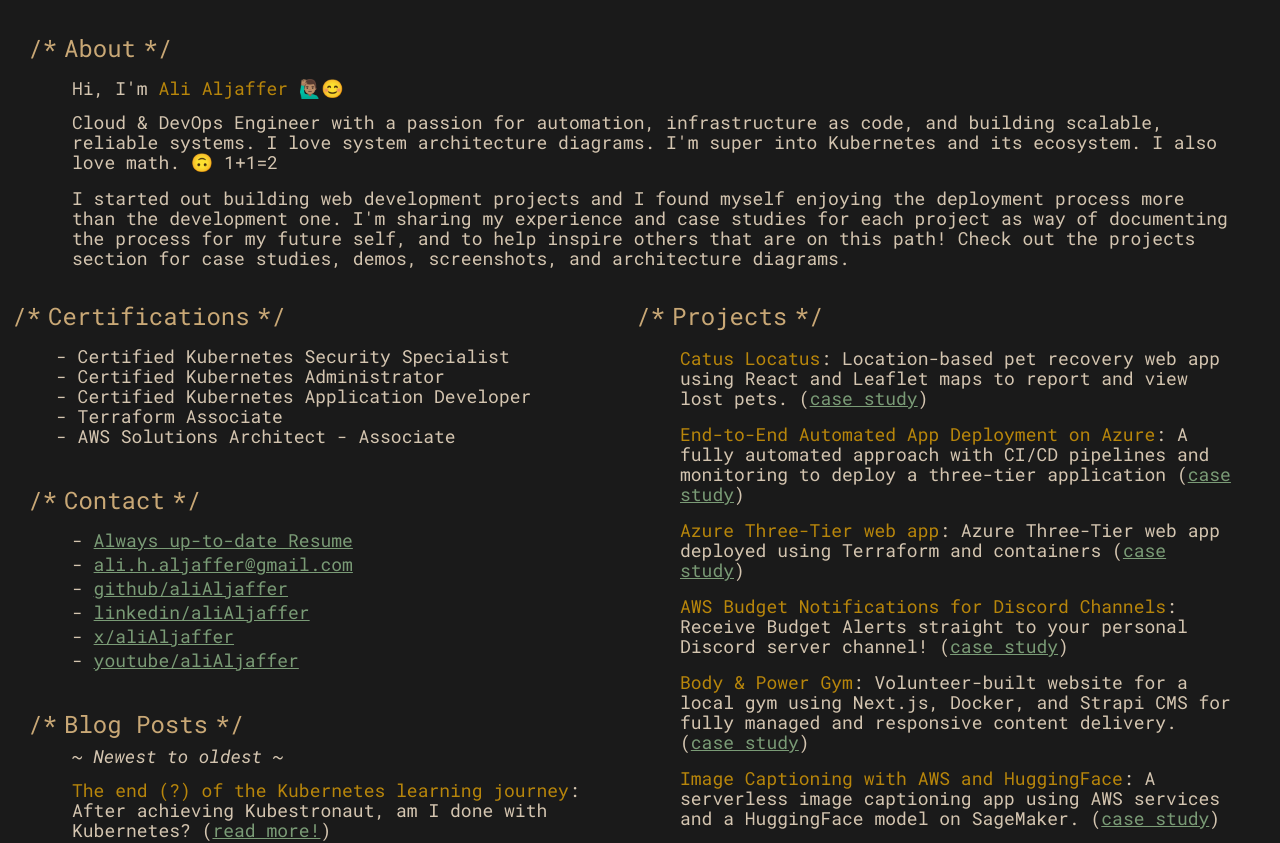
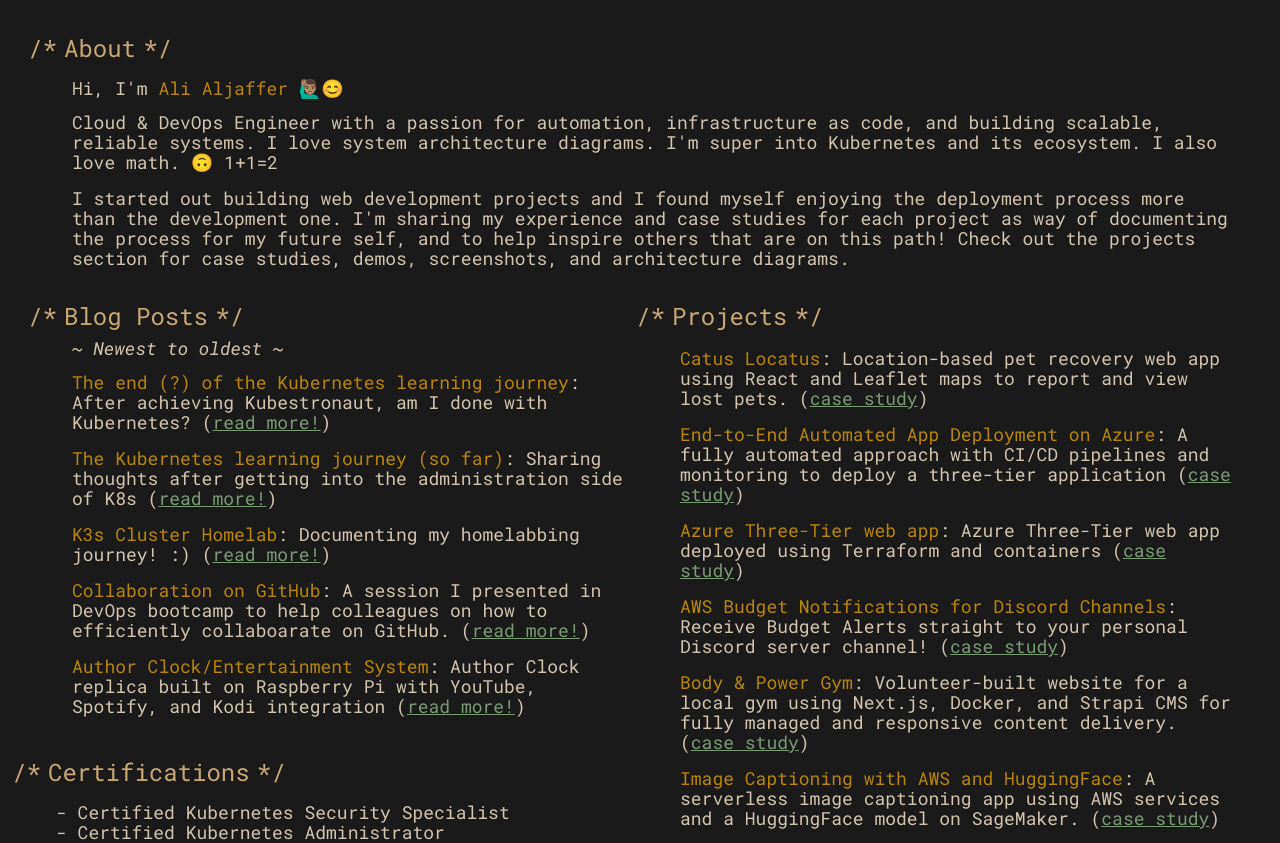
Before and after one commit to aliAljaffer/aliAljaffer.github.io, a Next.js app: page / in a window 1280 px wide. Shown: the top 843 px of the page. Built offline with nearby package versions, Linux system fonts and the light colour scheme.

Commit message:
Reordering of sections

```diff
--- a/src/app/page.tsx
+++ b/src/app/page.tsx
@@ -145,6 +145,10 @@
           </Section>
 
           <div className="flex flex-col gap-2 justify-start items-start w-full md:w-1/2">
+            <Section title="Blog Posts" className="lg:pl-4">
+              <em className="pl-6">~ Newest to oldest ~</em>
+              <ProjectList projects={blogPosts!} />
+            </Section>
             <Section title="Certifications">
               <CertsList certs={certsData} />
             </Section>
@@ -153,10 +157,6 @@
               <ContactList contacts={contactData} />
             </Section>
             {/* reusing projects for blog posts */}
-            <Section title="Blog Posts" className="lg:pl-4">
-              <em className="pl-6">~ Newest to oldest ~</em>
-              <ProjectList projects={blogPosts!} />
-            </Section>
           </div>
           {/* Projects Section */}
           <Section title="Projects" className="w-full md:w-1/2 lg:pl-4">
```
